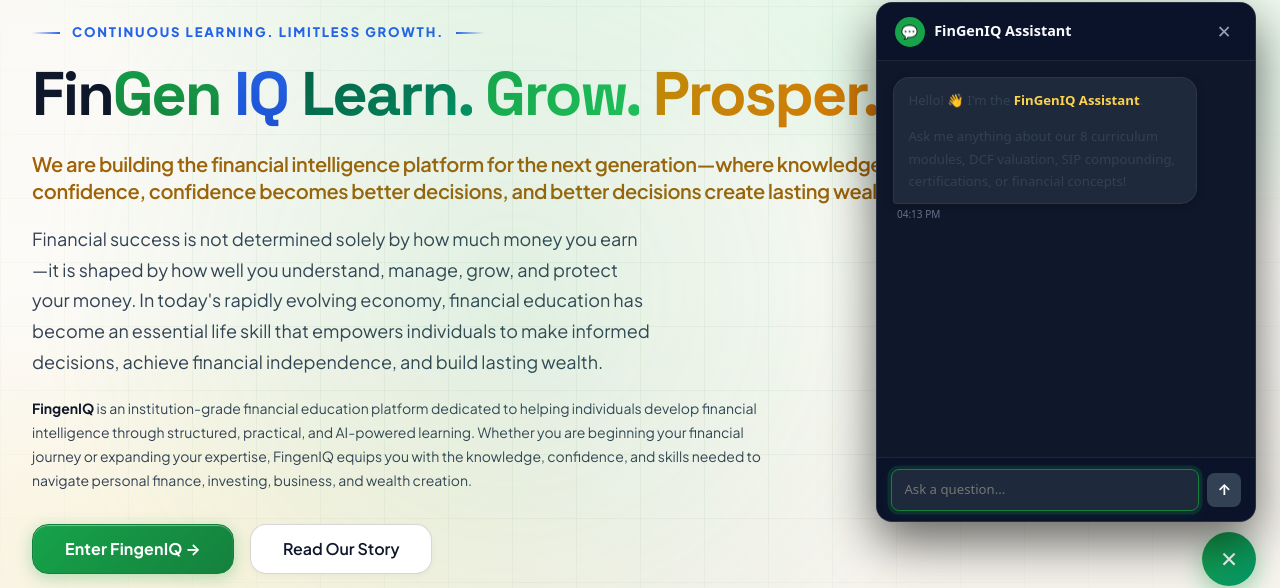
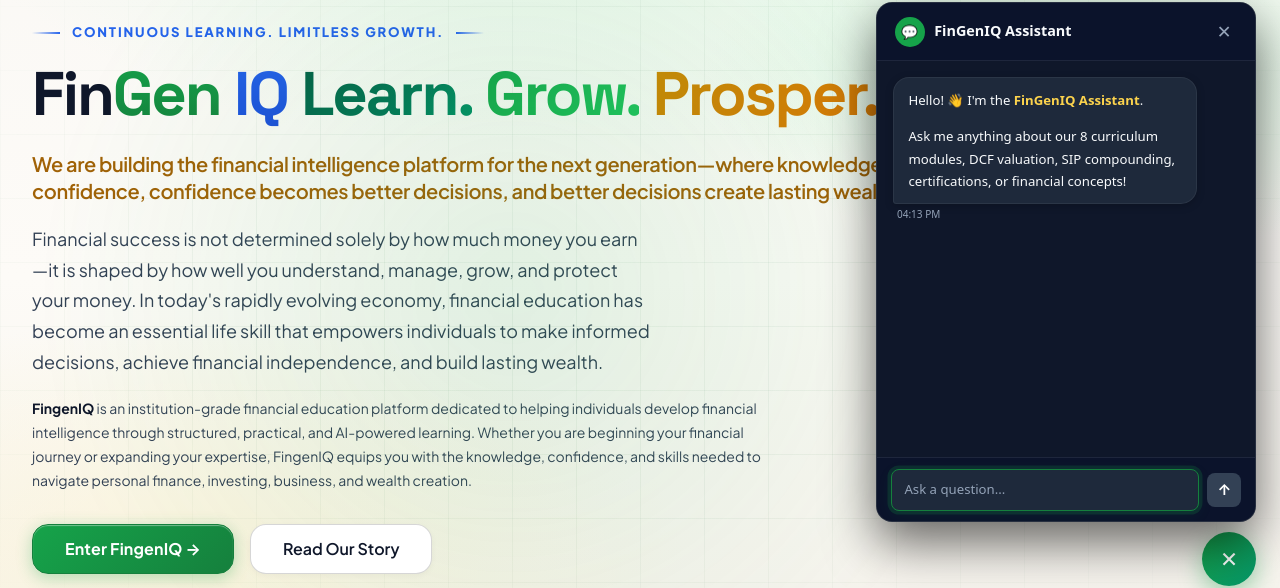
Before and after one commit to mediaworksrdx-cell/FingenIQ, a Next.js app: page / in a window 1280 px wide. Both pictures are taken after a click on the button "Open FinGenIQ Assistant". Shown: the part 190-778 px from the top of the page. Built offline with nearby package versions, Linux system fonts and the light colour scheme; no server answers.

Commit message:
fix(chat): ensure high-contrast white text for FinGenIQ Assistant chat window and bubbles

```diff
--- a/src/app/globals.css
+++ b/src/app/globals.css
@@ -181,6 +181,7 @@ h5 { font-size: var(--text-xl); }
 h6 { font-size: var(--text-lg); }
 
 p { color: #334155; line-height: var(--leading-relaxed); max-width: 72ch; }
+.dark p, [data-theme="dark"] p, .fingen-chat-window p { color: #F8FAFC !important; }
 p + p { margin-top: var(--sp-4); }
 strong { font-weight: 700; color: #0F172A; }
 code {
--- a/src/components/chat/GlobalChatBubble.tsx
+++ b/src/components/chat/GlobalChatBubble.tsx
@@ -171,7 +171,7 @@ export default function GlobalChatBubble() {
   const renderFormattedText = (content: string) => {
     const lines = content.split('\n');
     return (
-      <div style={{ display: 'flex', flexDirection: 'column', gap: '0.35rem', fontSize: '0.825rem', lineHeight: '1.55' }}>
+      <div style={{ display: 'flex', flexDirection: 'column', gap: '0.35rem', fontSize: '0.825rem', lineHeight: '1.55', color: '#F8FAFC' }}>
         {lines.map((line, idx) => {
           if (!line.trim()) return <div key={idx} style={{ height: '0.2rem' }} />;
 
@@ -184,21 +184,23 @@ export default function GlobalChatBubble() {
                   {part}
                 </strong>
               ) : (
-                part
+                <span key={i} style={{ color: '#F8FAFC' }}>
+                  {part}
+                </span>
               )
             );
           }
 
           if (line.startsWith('• ') || line.startsWith('* ')) {
             return (
-              <div key={idx} style={{ display: 'flex', gap: '0.4rem', paddingLeft: '0.25rem' }}>
-                <span style={{ color: '#F59E0B' }}>•</span>
-                <span>{typeof formatted === 'string' ? line.substring(2) : formatted}</span>
+              <div key={idx} style={{ display: 'flex', gap: '0.4rem', paddingLeft: '0.25rem', color: '#F8FAFC' }}>
+                <span style={{ color: '#F59E0B', fontWeight: 700 }}>•</span>
+                <span style={{ color: '#F8FAFC' }}>{typeof formatted === 'string' ? line.substring(2) : formatted}</span>
               </div>
             );
           }
 
-          return <p key={idx} style={{ margin: 0 }}>{formatted}</p>;
+          return <p key={idx} style={{ margin: 0, color: '#F8FAFC' }}>{formatted}</p>;
         })}
       </div>
     );
@@ -238,6 +240,7 @@ export default function GlobalChatBubble() {
         <div
           role="dialog"
           aria-label="FinGenIQ Assistant"
+          className="fingen-chat-window"
           style={{
             position: 'fixed',
             bottom: 88,
@@ -257,6 +260,18 @@ export default function GlobalChatBubble() {
             fontFamily: 'system-ui, -apple-system, sans-serif',
           }}
         >
+          <style>{`
+            .fingen-chat-window p {
+              color: #F8FAFC !important;
+            }
+            .fingen-chat-window .user-msg p {
+              color: #FFFFFF !important;
+            }
+            .fingen-chat-window input::placeholder {
+              color: #94A3B8 !important;
+              opacity: 1 !important;
+            }
+          `}</style>
           {/* Header */}
           <div
             style={{
@@ -327,6 +342,7 @@ export default function GlobalChatBubble() {
                 }}
               >
                 <div
+                  className={msg.sender === 'user' ? 'user-msg' : 'assistant-msg'}
                   style={{
                     maxWidth: '88%',
                     padding: '0.65rem 0.9rem',
@@ -336,18 +352,18 @@ export default function GlobalChatBubble() {
                     background: msg.sender === 'user'
                       ? '#16A34A'
                       : '#1E293B',
-                    color: msg.sender === 'user' ? '#FFFFFF' : '#F1F5F9',
+                    color: msg.sender === 'user' ? '#FFFFFF' : '#F8FAFC',
                     border: msg.sender === 'user' ? 'none' : '1px solid rgba(255,255,255,0.06)',
                     boxShadow: '0 2px 8px rgba(0,0,0,0.2)',
                   }}
                 >
                   {msg.sender === 'user' ? (
-                    <p style={{ margin: 0, fontSize: '0.825rem', fontWeight: 500 }}>{msg.text}</p>
+                    <p style={{ margin: 0, fontSize: '0.825rem', fontWeight: 500, color: '#FFFFFF' }}>{msg.text}</p>
                   ) : (
                     renderFormattedText(msg.text)
                   )}
                 </div>
-                <span style={{ fontSize: '0.625rem', color: '#64748B', marginTop: '2px', padding: '0 4px' }}>
+                <span style={{ fontSize: '0.625rem', color: '#94A3B8', marginTop: '2px', padding: '0 4px' }}>
                   {msg.timestamp}
                 </span>
               </div>
```
